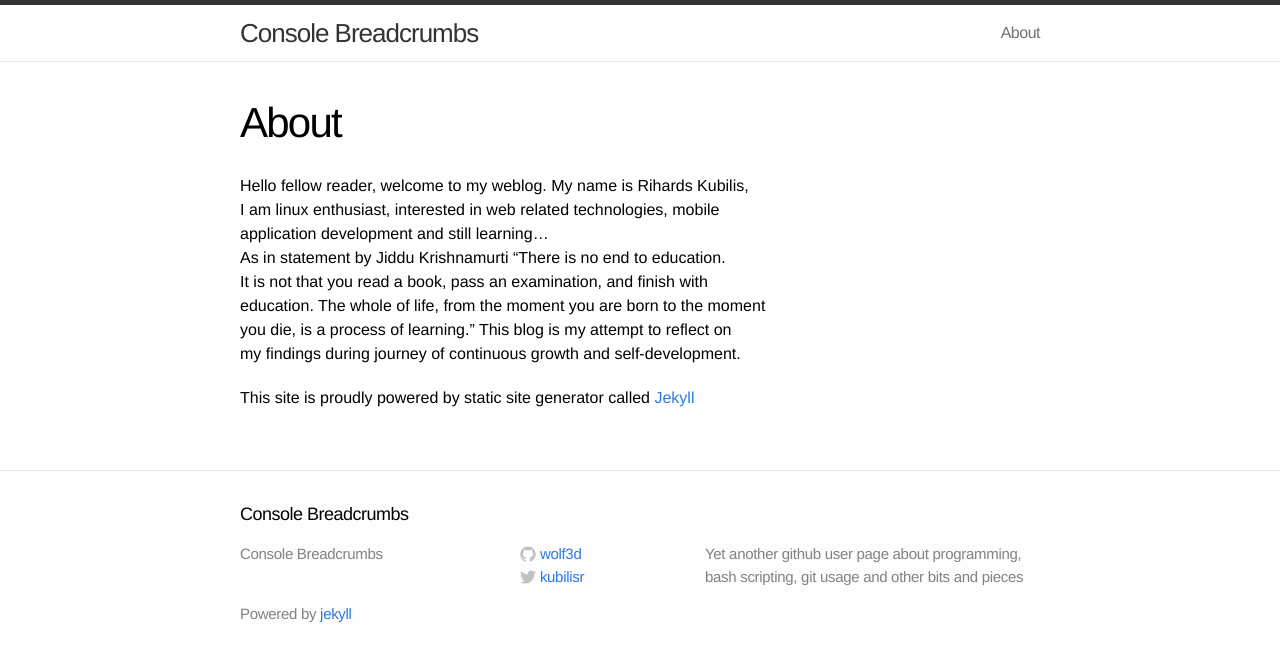
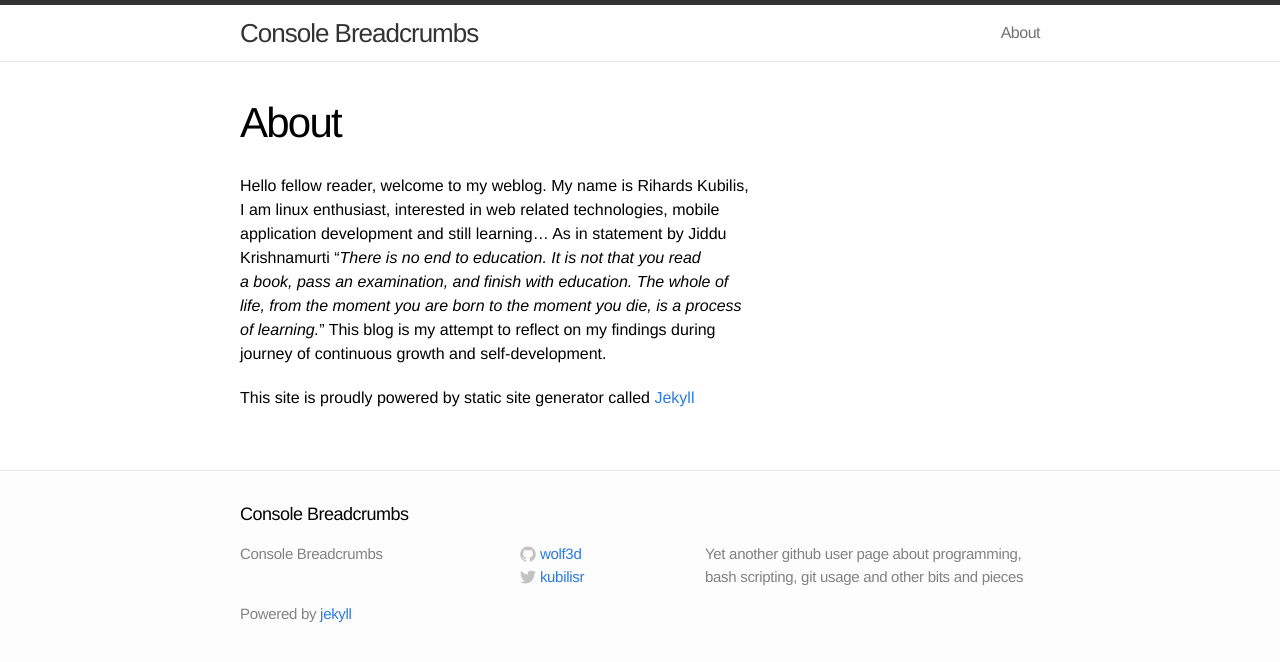
Before and after one commit to kubilisr/kubilisr.github.io, a Jekyll site: the page built from about.md, in a window 1280 px wide. Shown: the top 662 px of the page. Built offline with Jekyll 4.4.1, drawn with Linux system fonts in a browser that asks for light colours.

```diff
--- a/about.md
+++ b/about.md
@@ -5,12 +5,12 @@ permalink: /about/
 ---
 
 Hello fellow reader, welcome to my weblog. My name is Rihards Kubilis,\\
-I am linux enthusiast, interested in web related technologies, mobile \\
-application development and still learning...\\
-As in statement by Jiddu Krishnamurti "There is no end to education. \\
-It is not that you read a book, pass an examination, and finish with \\
-education. The whole of life, from the moment you are born to the moment \\
-you die, is a process of learning." This blog is my attempt to reflect on \\
-my findings during journey of continuous growth and self-development.
+I am linux enthusiast, interested in web related technologies, mobile\\
+application development and still learning...  As in statement by Jiddu\\
+Krishnamurti "*There is no end to education.  It is not that you read\\
+a book, pass an examination, and finish with education. The whole of\\
+life, from the moment you are born to the moment you die, is a process\\
+of learning.*" This blog is my attempt to reflect on my findings during\\
+journey of continuous growth and self-development.
 
 This site is proudly powered by static site generator called [Jekyll](http://jekyllrb.com/){:target="_blank"}
```
